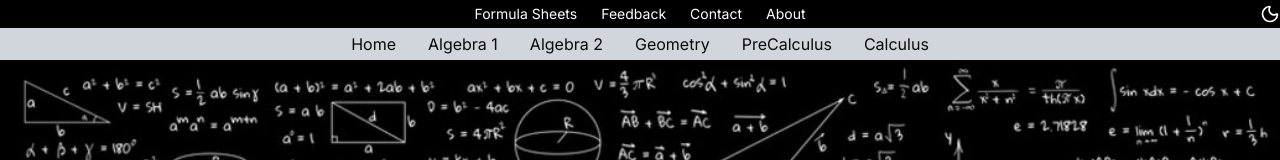
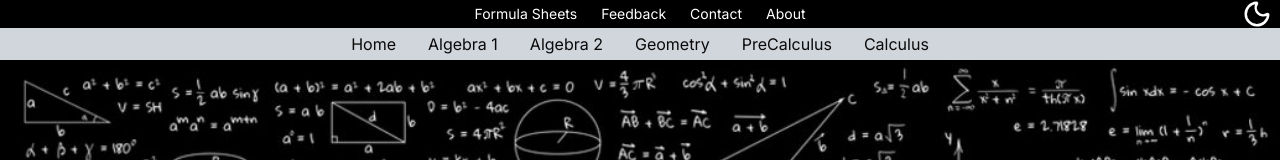
Before and after one commit to dakshs-07/math-notes, a Next.js app: page / in a window 1280 px wide. Shown: the top 160 px of the page. Built offline with nearby package versions, Linux system fonts and the light colour scheme.

Commit message:
added dark mode component

```diff
--- /dev/null
+++ b/components/DarkMode.jsx
@@ -0,0 +1,19 @@
+"use client";
+
+import { Moon } from "lucide-react";
+import { useEffect, useState } from "react";
+
+function DarkMode() {
+  const [dark, setDark] = useState(false);
+
+  useEffect(() => {
+    document.documentElement.classList.toggle("dark", dark);
+  }, [dark]);
+  return (
+    <button onClick={() => setDark(!dark)} className="cursor-pointer p-2">
+      <Moon size={30}/>
+    </button>
+  );
+}
+
+export default DarkMode;
--- a/components/TopBar.jsx
+++ b/components/TopBar.jsx
@@ -1,6 +1,7 @@
 import Link from 'next/link'
 import React from 'react'
 import {Moon} from 'lucide-react';
+import DarkMode from './DarkMode';
 
 function TopBar() {
   return (
@@ -11,7 +12,7 @@ function TopBar() {
         <Link href="/contact">Contact</Link>
         <Link href="/about">About</Link>
         <div className='absolute right-0'>
-            <Moon size={20}/>
+            <DarkMode />
         </div>
       </div>
     </div>
```
